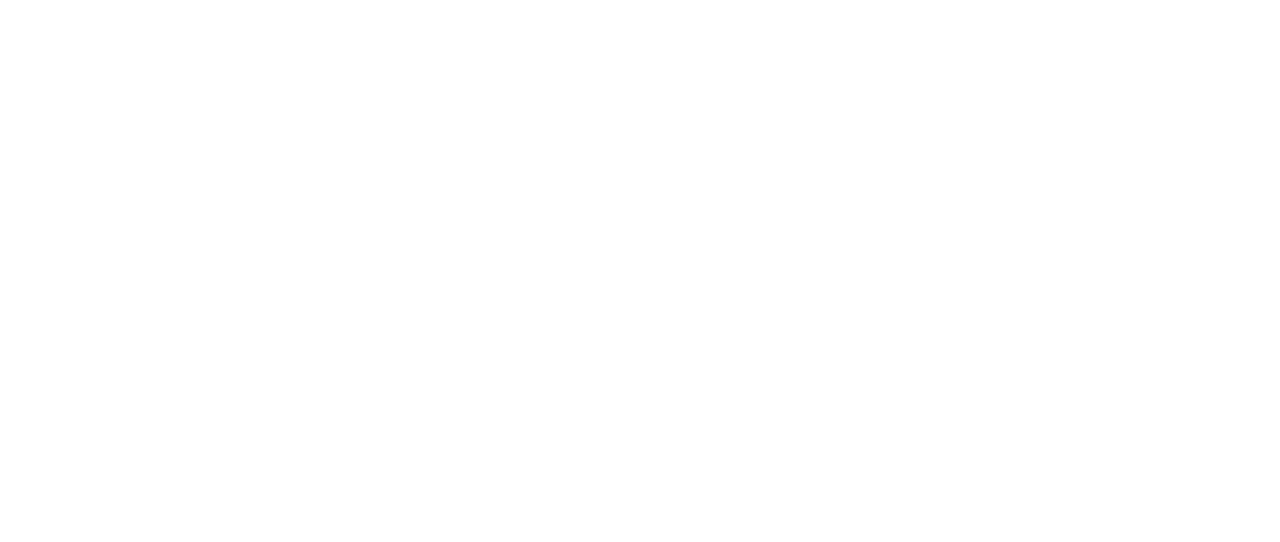
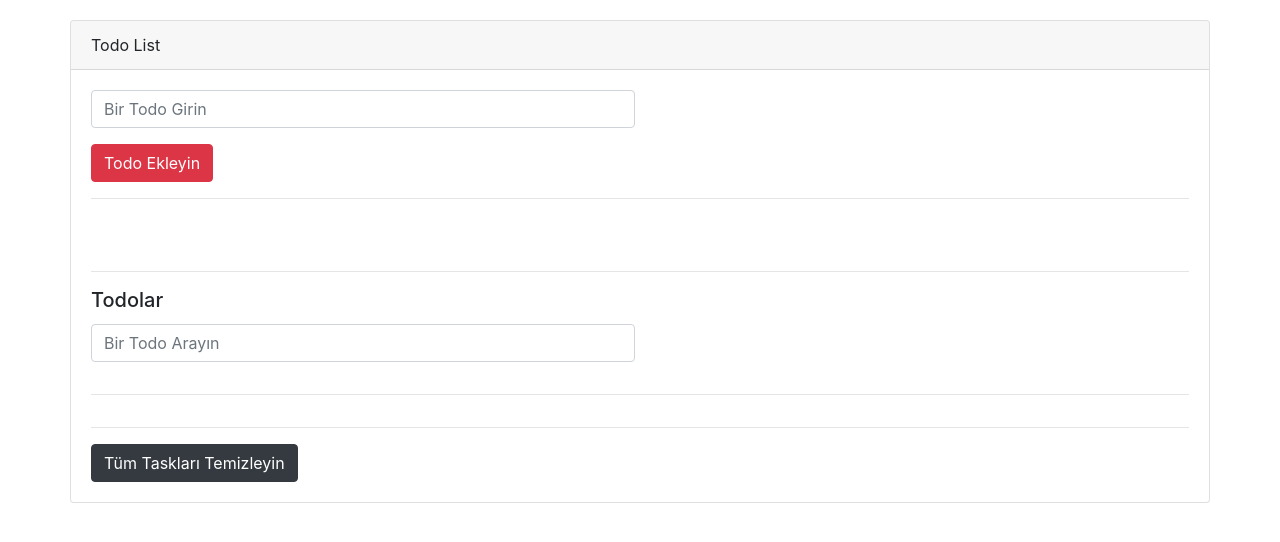
Before and after one commit to eneskplan/todo-list, a plain HTML site: page index.html in a window 1280 px wide. Drawn offline with nearby package versions, Linux system fonts and the light colour scheme.

Commit message:
html commit

```diff
--- a/index.html
+++ b/index.html
@@ -3,9 +3,65 @@
 <head>
     <meta charset="UTF-8">
     <meta name="viewport" content="width=device-width, initial-scale=1.0">
-    <title>Document</title>
+    <meta http-equiv="X-UA-Compatible" content="ie=edge">
+    <link rel="stylesheet" href="https://stackpath.bootstrapcdn.com/font-awesome/4.7.0/css/font-awesome.min.css">
+    <link rel="stylesheet" href="https://maxcdn.bootstrapcdn.com/bootstrap/4.0.0/css/bootstrap.min.css" integrity="sha384-Gn5384xqQ1aoWXA+058RXPxPg6fy4IWvTNh0E263XmFcJlSAwiGgFAW/dAiS6JXm" crossorigin="anonymous">
+
+    <title>Todo List</title>
 </head>
 <body>
+    <div class="container" style ="margin-top:20px;">
 
+        <div class="card row">
+            <div class="card-header">Todo List</div>
+            <div class="card-body">
+                    <form id = "todo-form" name="form">
+                        <div class="form-row">
+                            <div class="form-group col-md-6">
+                                <input class="form-control" type="text" name="todo" id = "todo" placeholder="Bir Todo Girin">
+                            </div>
+                        </div>
+                        <button type="submit" class="btn btn-danger">Todo Ekleyin</button>
+                    </form>
+                    <hr>
+
+
+             </div>
+
+             <div class="card-body">
+                    <hr>
+                    <h5 class="card-title" id = "tasks-title">Todolar</h5>
+                    <div class="form-row">
+                            <div class="form-group col-md-6">
+                                <input class="form-control" type="text" name="filter" id = "filter" placeholder="Bir Todo Arayın">
+                            </div>
+                    </div>
+
+                    <hr>
+                    <ul class="list-group">
+                        <!-- <li class="list-group-item d-flex justify-content-between">
+                            Todo 1
+                            <a href = "#" class ="delete-item">
+                                <i class = "fa fa-remove"></i>
+                            </a>
+
+                        </li>-->
+
+
+                    </ul>
+                    <hr>
+                    <a id = "clear-todos" class="btn btn-dark" href="#">Tüm Taskları Temizleyin</a>
+                </div>
+              </div>
+
+    </div>
+
+
+
+
+    <script src="https://code.jquery.com/jquery-3.2.1.slim.min.js" integrity="sha384-KJ3o2DKtIkvYIK3UENzmM7KCkRr/rE9/Qpg6aAZGJwFDMVNA/GpGFF93hXpG5KkN" crossorigin="anonymous"></script>
+    <script src="https://cdnjs.cloudflare.com/ajax/libs/popper.js/1.12.9/umd/popper.min.js" integrity="sha384-ApNbgh9B+Y1QKtv3Rn7W3mgPxhU9K/ScQsAP7hUibX39j7fakFPskvXusvfa0b4Q" crossorigin="anonymous"></script>
+    <script src="https://maxcdn.bootstrapcdn.com/bootstrap/4.0.0/js/bootstrap.min.js" integrity="sha384-JZR6Spejh4U02d8jOt6vLEHfe/JQGiRRSQQxSfFWpi1MquVdAyjUar5+76PVCmYl" crossorigin="anonymous"></script>
+    <script src="todo.js"></script>
 </body>
 </html>
```
